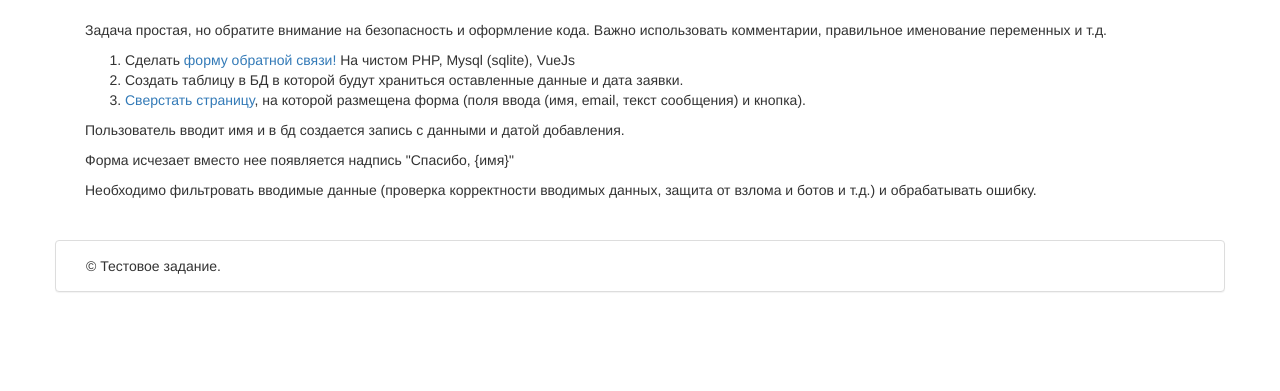
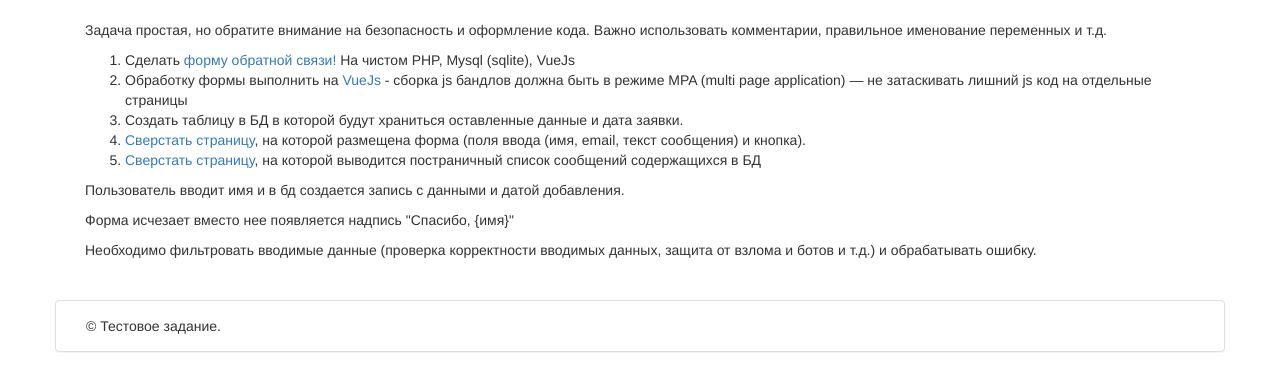
Before and after one commit to agdobrynin/feedback-vue, a PHP site: page / in a window 1280 px wide. Shown: the part 52-443 px from the top of the page. Run offline with PHP 8.4, Linux system fonts and the light colour scheme; some libraries are stand-ins or nearby versions.

Commit message:
feat(front): Update task's text

```diff
--- a/src/App/View/index.php
+++ b/src/App/View/index.php
@@ -2,8 +2,10 @@
 <p>Задача простая, но обратите внимание на безопасность и оформление кода. Важно использовать комментарии, правильное именование переменных и т.д.</p>
 <ol>
     <li>Сделать <a href="/feedback">форму обратной связи!</a> На чистом PHP, Mysql (sqlite), VueJs</li>
+    <li>Обработку формы выполнить на <a href="https://vuejs.org/" target="_blank">VueJs</a> - сборка js бандлов должна быть в режиме MPA (multi page application) &#151; не затаскивать лишний js код на отдельные страницы</li>
     <li>Создать таблицу в БД в которой будут храниться оставленные данные и дата заявки.</li>
     <li><a href="/feedback">Сверстать страницу</a>, на которой размещена форма (поля ввода (имя, email, текст сообщения) и кнопка).</li>
+    <li><a href="/feedback-list">Сверстать страницу</a>, на которой выводится постраничный список сообщений содержащихся в БД</li>
 </ol>
 <p>Пользователь вводит имя и в бд создается запись с данными и датой добавления.</p>
 <p>Форма исчезает вместо нее появляется надпись "Спасибо, {имя}"</p>
```
